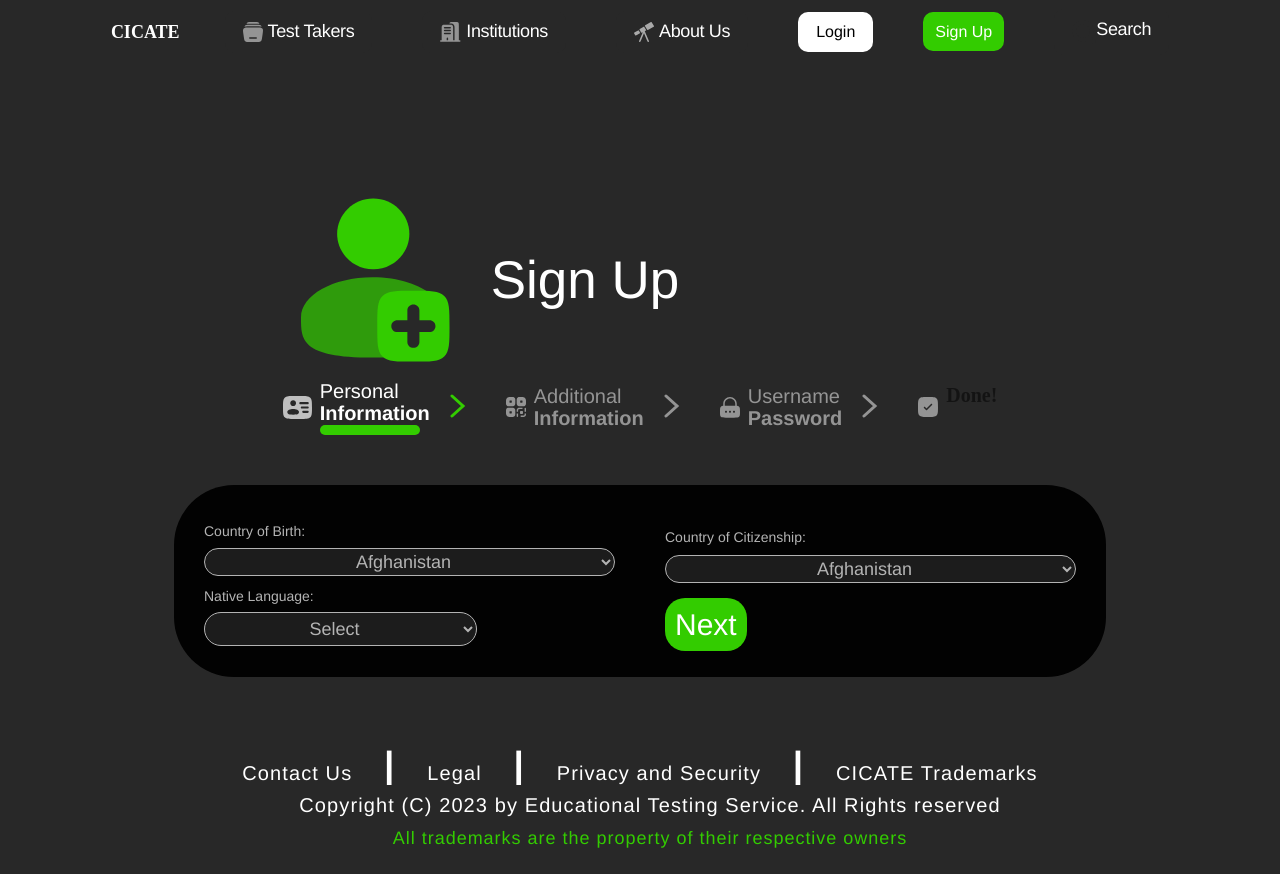
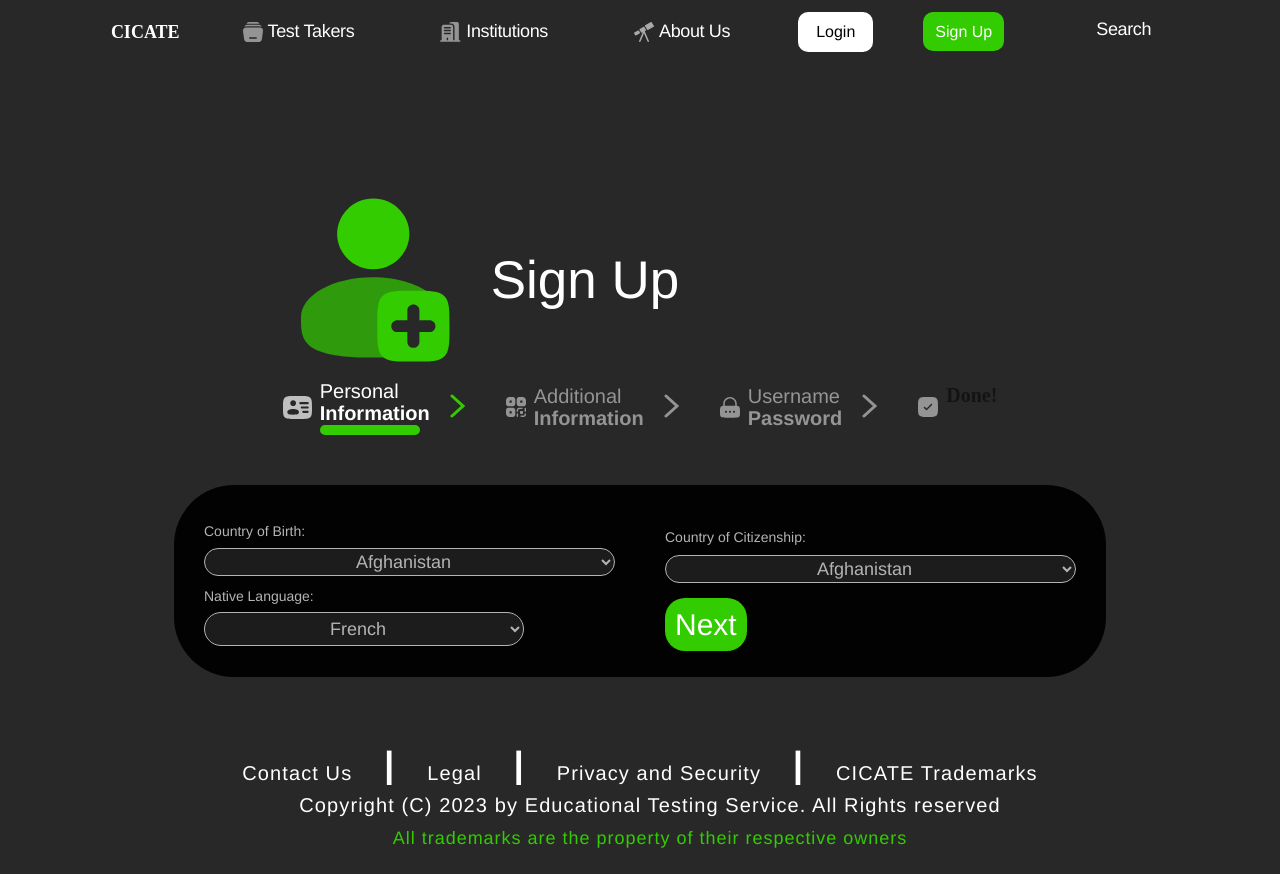
Before and after one commit to Valuegate/CicateProject, a React (Create React App) app: page /student/additionaldata in a window 1280 px wide. Built offline with nearby package versions, Linux system fonts and the light colour scheme.

Commit message:
language

```diff
--- a/src/pages/student/additionaldata/AdditionalData.jsx
+++ b/src/pages/student/additionaldata/AdditionalData.jsx
@@ -267,7 +267,15 @@ const AdditionalData = () => {
 
                 <label htmlFor="" className='labels'> <br />Native Language: <br />
                 <select name="" id="" className='inputs_select'>
-                  <option value="select" className=''>Select</option>
+                  <option value="select" className=''>French</option>
+                  <option value="select" className=''>English</option>
+                  <option value="select" className=''>Russian</option>
+                  <option value="select" className=''>Tiv</option>
+                  <option value="select" className=''>Lithuanian</option>
+                  <option value="select" className=''>Flemish</option>
+                  <option value="select" className=''>Mandarin</option>
+                  <option value="select" className=''>Cantoneese</option>
+                  <option value="select" className=''>Deustch</option>
                   </select>
                   </label>
               </div>
```
